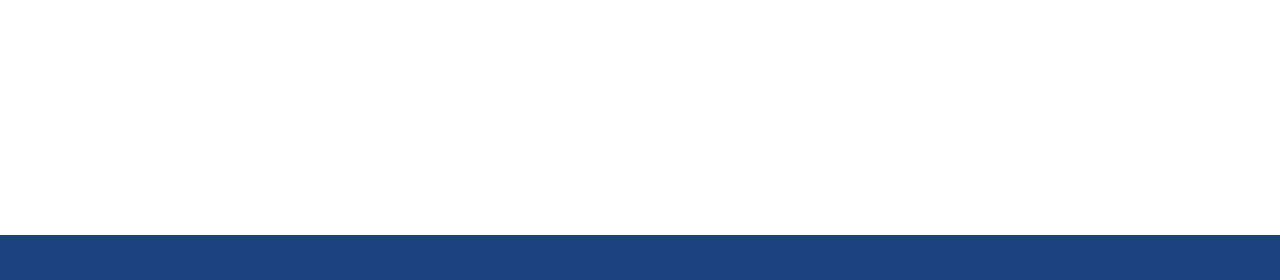
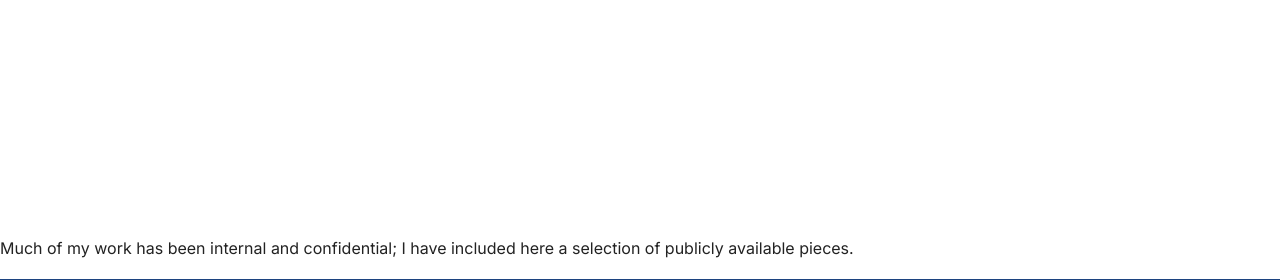
Before and after one commit to FarhanaSarwar/portfolio, a plain HTML site: page portfolio.html in a window 1280 px wide. Shown: the part 844-1124 px from the top of the page. Drawn offline with Linux system fonts and the light colour scheme.

Commit message:
Update portfolio.html

```diff
--- a/portfolio.html
+++ b/portfolio.html
@@ -448,6 +448,11 @@
         </div>
     </section>
 
+<p class="portfolio-note">
+  Much of my work has been internal and confidential; I have included here a selection of publicly available pieces.
+</p>
+
+
     <footer>
         <div class="container">
             <p>&copy; 2025 Farhana Sarwar. All rights reserved.</p>
```
